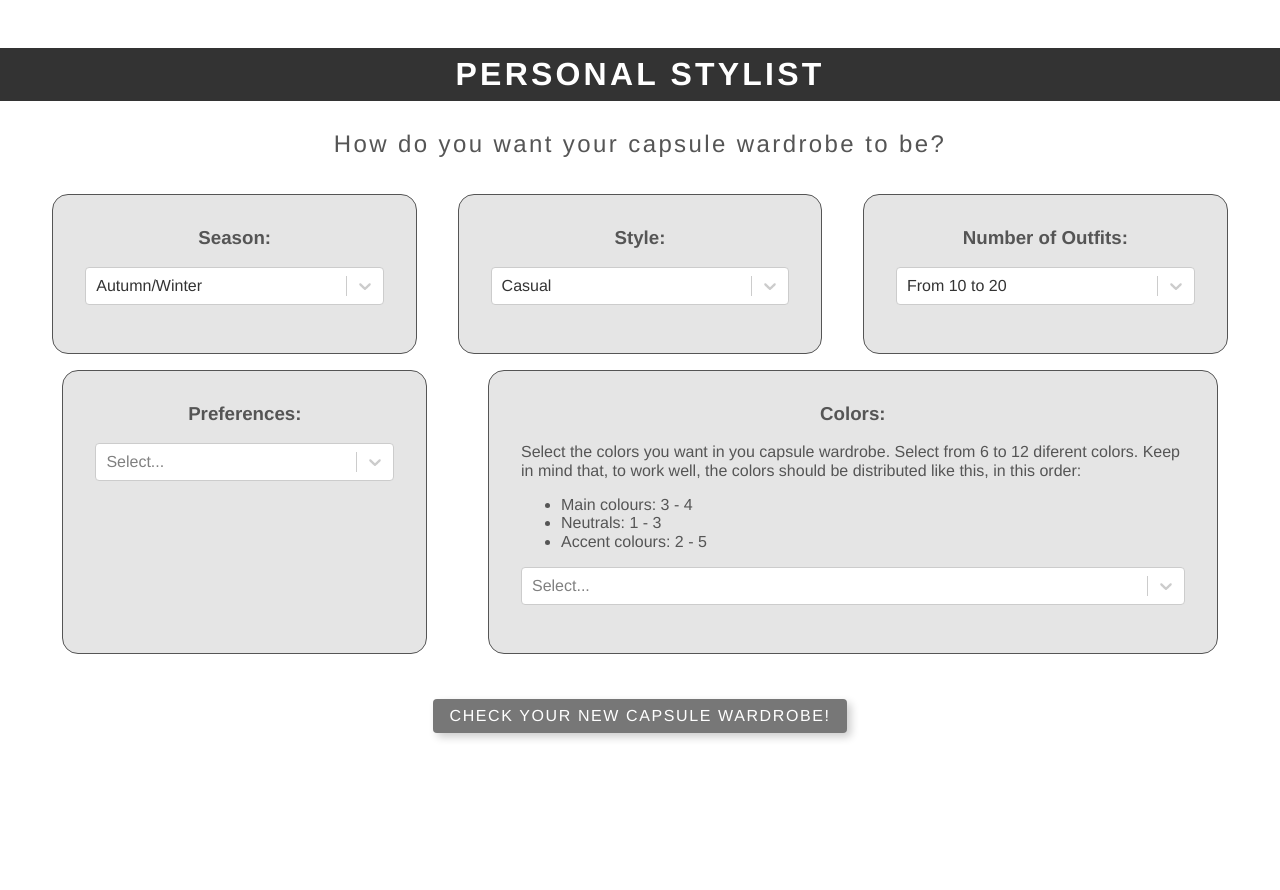
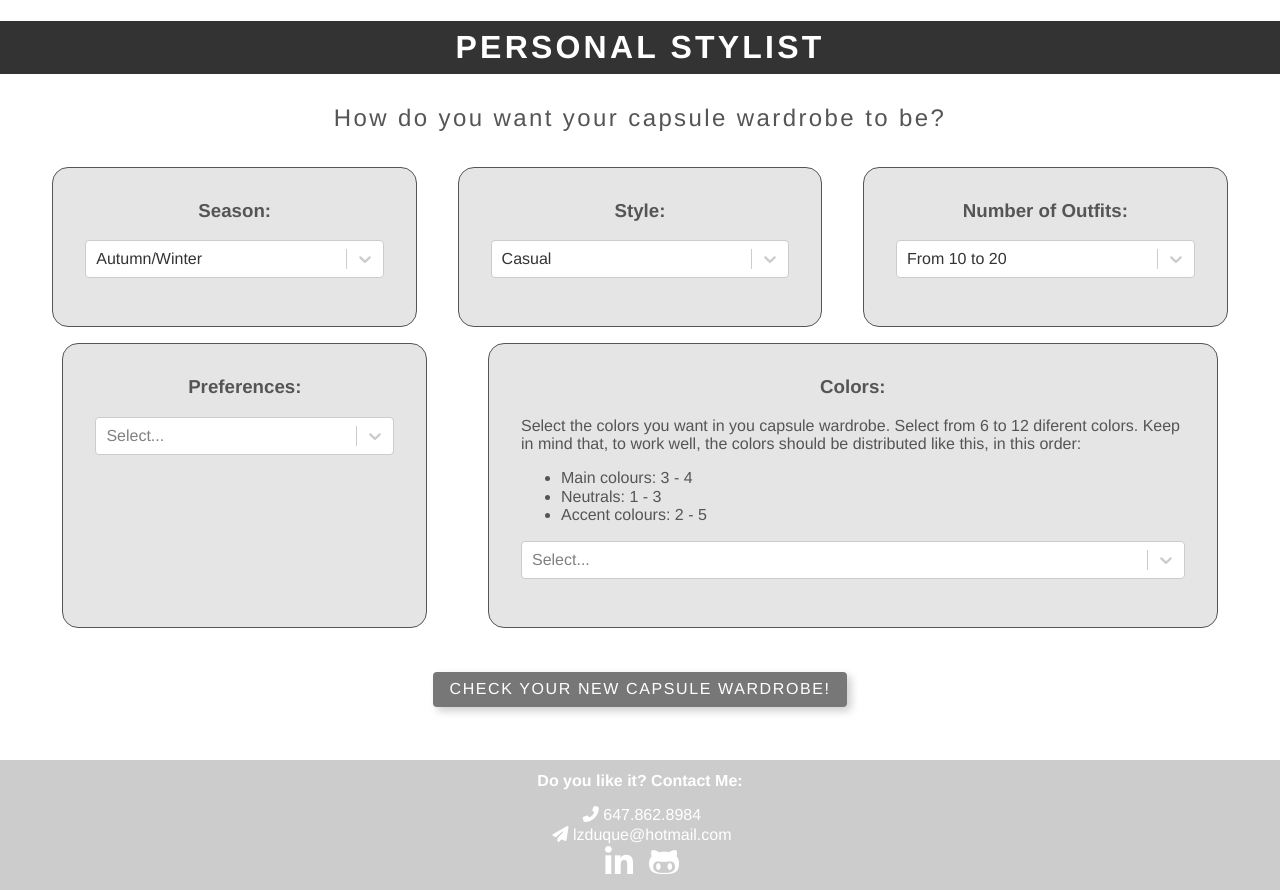
Before and after one commit to Lzduque/personal-stylist, a React (Create React App) app: page / in a window 1280 px wide. Before the commit the page ends 818 px from the top, so only its background shows below. Built offline with nearby package versions, Linux system fonts and the light colour scheme.

Commit message:
add footer with contact info

```diff
--- a/public/index.html
+++ b/public/index.html
@@ -1,19 +1,21 @@
 <!DOCTYPE html>
 <html lang="en">
-  <head>
+
+<head>
     <meta charset="utf-8" />
     <link rel="icon" href="%PUBLIC_URL%/favicon.ico" />
     <link rel="stylesheet" href="https://unpkg.com/tachyons@4.10.0/css/tachyons.min.css" />
     <meta name="viewport" content="width=device-width, initial-scale=1" />
-    <meta
-      name="Personal Stylist"
-      content="Personal Stylist - create your own Capsule Wardrobe"
-    />
+    <!-- Place your kit's code here -->
+    <script src="https://kit.fontawesome.com/056e2f2f3d.js"></script>
+    <meta name="Personal Stylist" content="Personal Stylist - create your own Capsule Wardrobe" />
     <link rel="apple-touch-icon" href="%PUBLIC_URL%/logo192.png" />
     <link rel="manifest" href="%PUBLIC_URL%/manifest.json" />
-        <title>React App</title>
-  </head>
-  <body class="bg-washed-freen mid-gray helvetica">
+    <title>React App</title>
+</head>
+
+<body class="bg-washed-freen mid-gray helvetica ma0">
     <div id="root"></div>
-  </body>
+</body>
+
 </html>
--- a/src/App.tsx
+++ b/src/App.tsx
@@ -17,6 +17,15 @@ const App = () => {
           < CapsuleForm />
         </div>
       </section>
+      <footer className="bg-black-20 tc fw4 pa2 mt3 white">
+        <h4 className="ma1">Do you like it? Contact Me:</h4>
+        <ul className="icons list mb1 pl1">
+          <li><i className="fas fa-phone-alt fa-1x pb1"></i>   647.862.8984</li>
+          <li><i className="fas fa-paper-plane fa-1x pb1"></i>   lzduque@hotmail.com</li>
+          <li><a href="https://www.linkedin.com/in/leticia-zamolo-duque-0266a233/"><i className="fab fa-linkedin-in fa-2x ph2 white " ></i></a>
+            <a href="https://github.com/Lzduque"><i className="fab fa-github-alt fa-2x ph2 white " ></i></a></li>
+        </ul>
+      </footer>
     </div>
   );
 }
```
